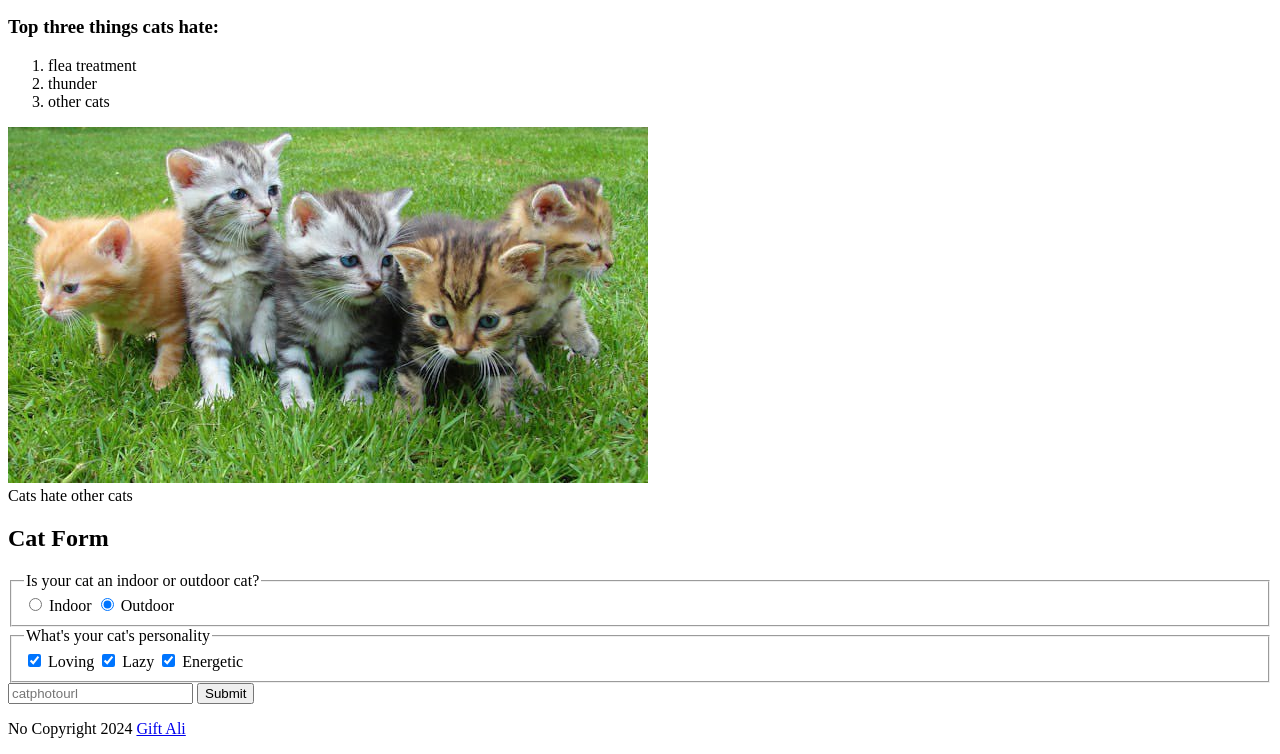
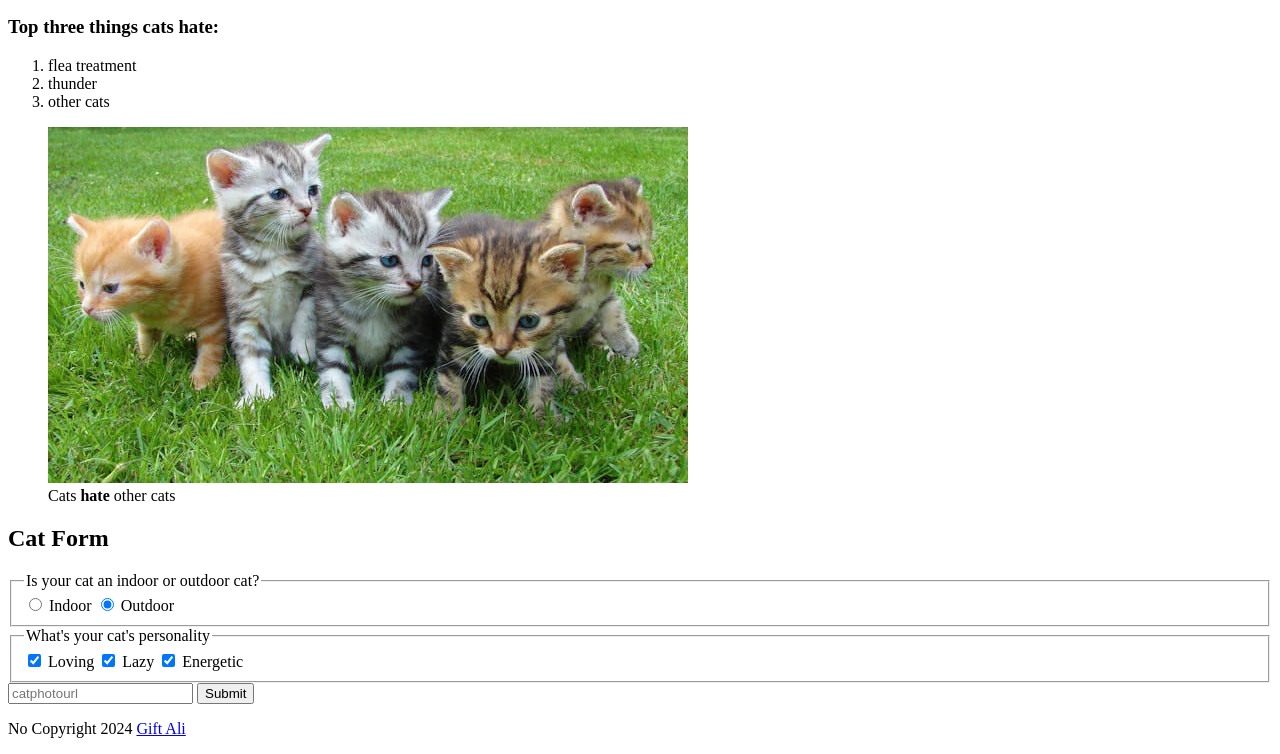
Before and after one commit to Gifty17-cyber/Cat-photo, a plain HTML site: page index.html in a window 1280 px wide. Shown: the part 1221-1975 px from the top of the page. Drawn offline with Linux system fonts and the light colour scheme.

Commit message:
Use the figure element to display my group of cat
Use the strong element to qualify "hate" in the my cat picture caption

```diff
--- a/index.html
+++ b/index.html
@@ -31,8 +31,10 @@
       <li>thunder</li>
       <li>other cats</li>
     </ol>
-    <img src="./Images/Group of cat.jpeg" alt="Group of cat" />
-    <figcaption>Cats hate other cats</figcaption>
+    <figure>
+      <img src="./Images/Group of cat.jpeg" alt="Group of cat" />
+      <figcaption>Cats <strong>hate</strong> other cats</figcaption>
+    </figure>
     <h2>Cat Form</h2>
     <form action="index.html">
       <fieldset>
```
